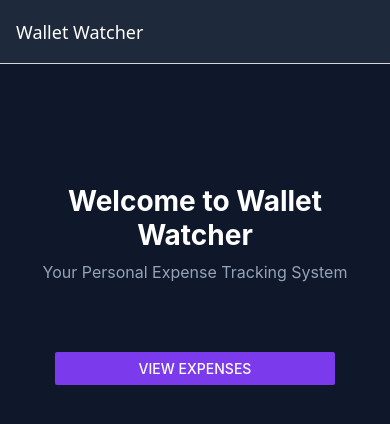
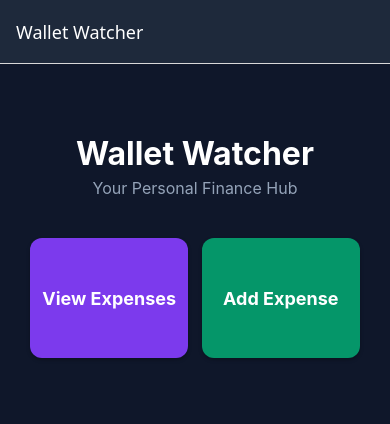
Before and after one commit to kirsenyaj/walletfrontend_testonly, a React Native app: screen /Home in a window 390 px wide. Shown: the top 424 px of the page. Built offline with nearby package versions, Linux system fonts and the light colour scheme.

Commit message:
modified homescreen.js

```diff
--- a/pages/HomeScreen.js
+++ b/pages/HomeScreen.js
@@ -1,49 +1,92 @@
 import React from 'react';
-import { View, Text, Button, StyleSheet } from 'react-native';
+import { View, Text, TouchableOpacity, Alert, StyleSheet } from 'react-native';
 import { detailStyles } from '../styles';
+// Note: We use the `detailStyles` container for the background and padding.
 
 const HomeScreen = ({ navigation }) => {
+
+  // 1. Read/View Expense Log
+  const handleViewExpenses = () => {
+    navigation.navigate('ExpenseList');
+  };
+
+  // 2. Create/Add New Expense
+  const handleAddExpense = () => {
+    navigation.navigate('AddExpense');
+  };
+
+  const ActionButton = ({ title, onPress, color }) => (
+    <TouchableOpacity style={[styles.button, { backgroundColor: color }]} onPress={onPress}>
+      <Text style={styles.buttonText}>{title}</Text>
+    </TouchableOpacity>
+  );
+
   return (
     <View style={detailStyles.container}>
-      <Text style={styles.welcomeText}>
-        Welcome to Wallet Watcher
-      </Text>
-      <Text style={styles.subtitleText}>
-        Your Personal Expense Tracking System
-      </Text>
+      <Text style={styles.header}>Wallet Watcher</Text>
+      <Text style={styles.subheader}>Your Personal Finance Hub</Text>
 
-      {/* Button to navigate to the Expense List */}
-      <View style={styles.buttonContainer}>
-        <Button
-          title="View Expenses"
-          color="#7c3aed" // Reusing the FAB color for consistency
-          onPress={() => navigation.navigate('ExpenseList')}
-        />
+      <View style={styles.gridContainer}>
+        {/* Row 1 */}
+        <View style={styles.row}>
+          <ActionButton
+            title="View Expenses"
+            onPress={handleViewExpenses}
+            color="#7c3aed" // Violet
+          />
+          <ActionButton
+            title="Add Expense"
+            onPress={handleAddExpense}
+            color="#059669" // Emerald Green
+          />
+        </View>
       </View>
     </View>
   );
 };
 
-// Simple local styles for the text on this screen
 const styles = StyleSheet.create({
-  welcomeText: {
+  header: {
     color: 'white',
-    fontSize: 28,
+    fontSize: 32,
     fontWeight: 'bold',
     textAlign: 'center',
-    marginTop: 100,
-    marginBottom: 10,
+    marginTop: 50,
+    marginBottom: 5,
   },
-  subtitleText: {
+  subheader: {
     color: '#94a3b8',
     fontSize: 16,
     textAlign: 'center',
-    marginBottom: 50,
+    marginBottom: 40,
   },
-  buttonContainer: {
-    marginTop: 20,
-    width: '80%',
-    alignSelf: 'center',
+  gridContainer: {
+    flex: 1,
+    paddingHorizontal: 10,
+  },
+  row: {
+    flexDirection: 'row',
+    justifyContent: 'space-between',
+    marginBottom: 20,
+  },
+  button: {
+    width: '48%', // Ensures two buttons fit with a small gap
+    height: 120,
+    borderRadius: 12,
+    justifyContent: 'center',
+    alignItems: 'center',
+    padding: 10,
+    elevation: 3,
+    shadowColor: '#000',
+    shadowOffset: { width: 0, height: 2 },
+    shadowOpacity: 0.25,
+    shadowRadius: 3.84,
+  },
+  buttonText: {
+    color: 'white',
+    fontSize: 18,
+    fontWeight: '700',
+    textAlign: 'center',
   }
 });
 
```
